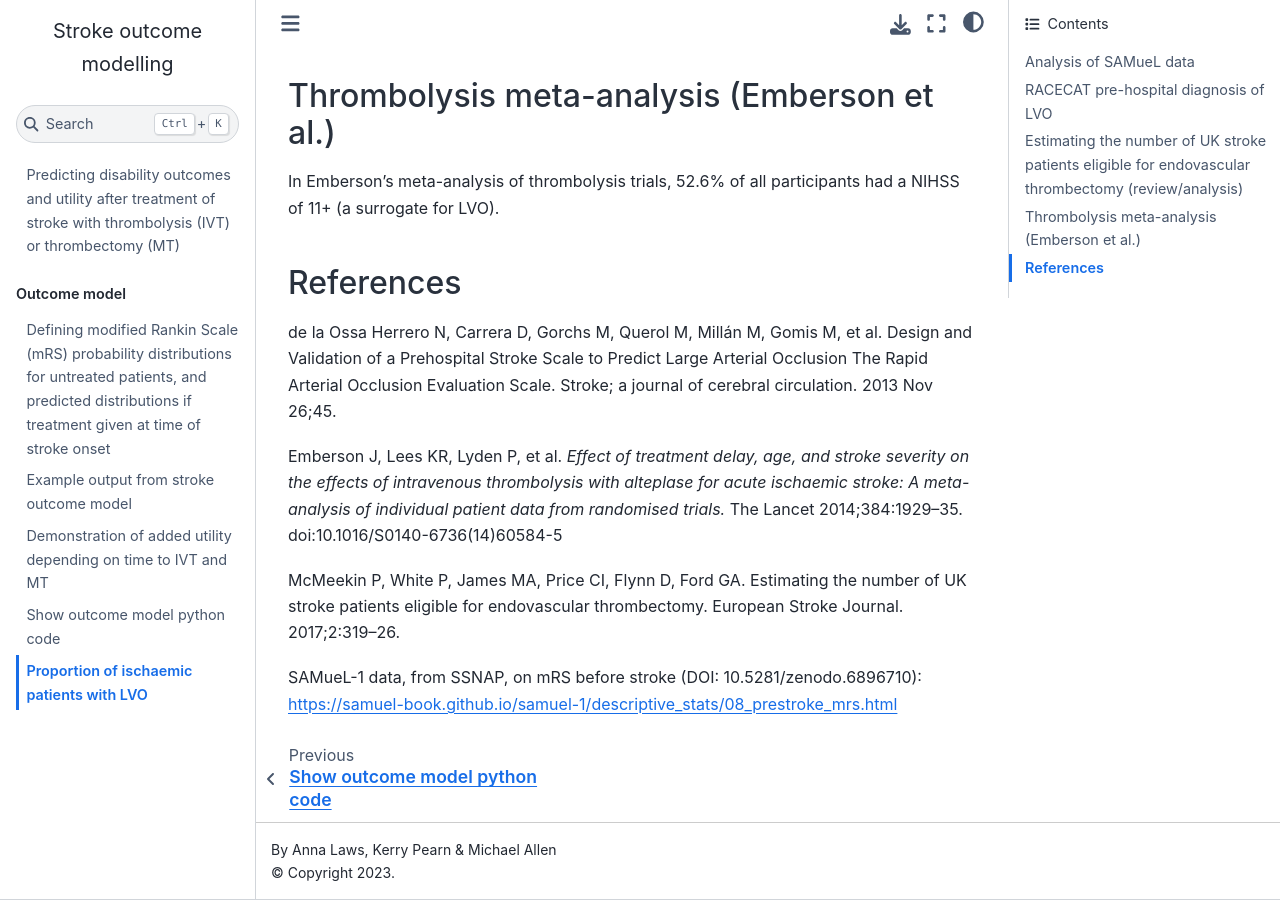
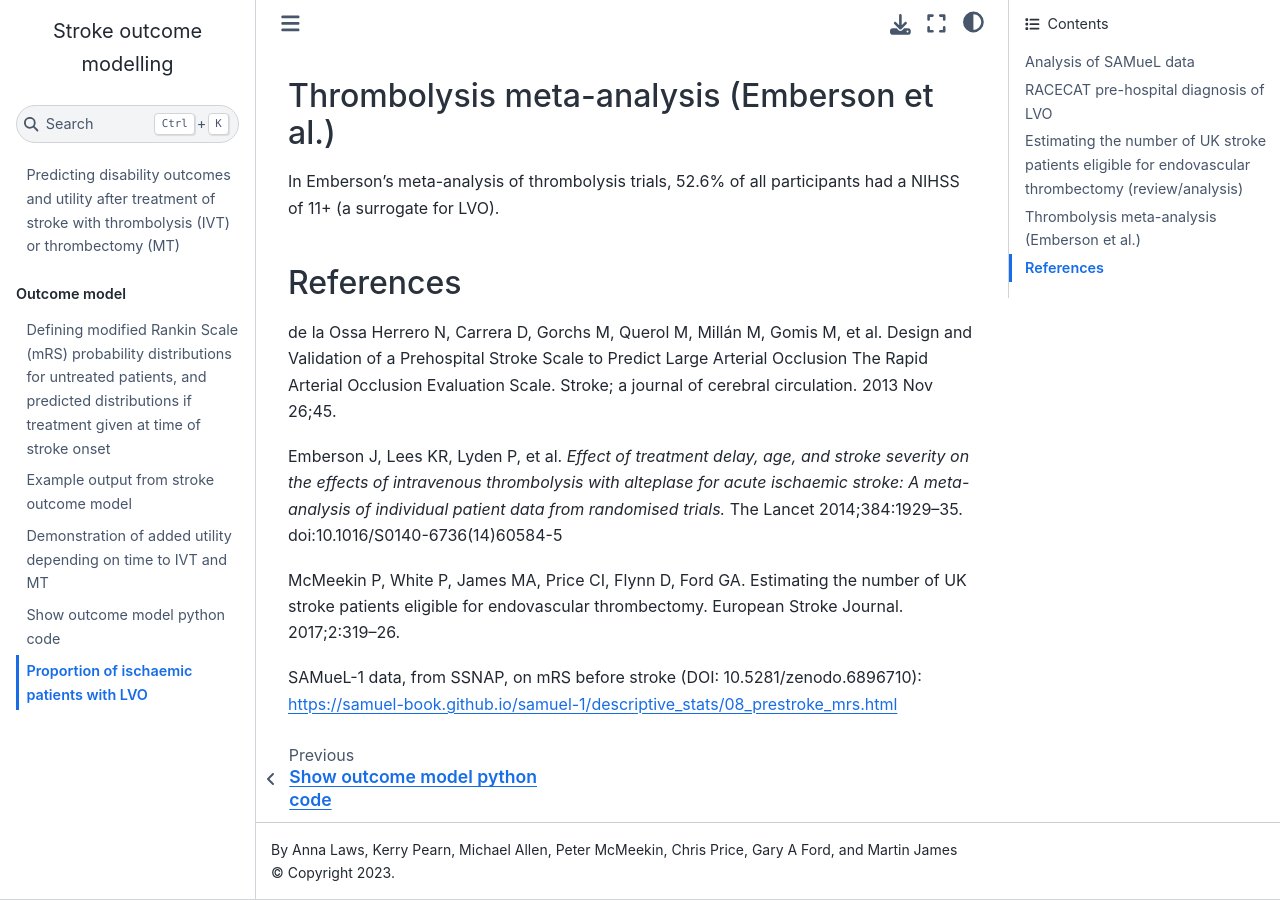
Before and after one commit to samuel-book/stroke_outcome, a Jupyter Book: the page built from 90_proportion_ischaemic_with_lvo.md, in a window 1280 px wide and 900 px high, scrolled down 1624 px. Built offline with Jupyter Book 1.0.4 settings and Sphinx 7.4.7 and the Sphinx Book theme 1.1.4, drawn with Linux system fonts in a browser that asks for light colours; pages that are not in the unit, such as notebooks, are missing from menus.

Commit message:
Update authors in config

```diff
--- a/_config.yml
+++ b/_config.yml
@@ -1,6 +1,6 @@
 # book settings
 title: Stroke outcome modelling
-author: Anna Laws, Kerry Pearn & Michael Allen
+author: Anna Laws, Kerry Pearn, Michael Allen, Peter McMeekin, Chris Price, Gary A Ford, and Martin James
 #logo: images/logo.png
 
 #only build files specified in table of contents file
```
